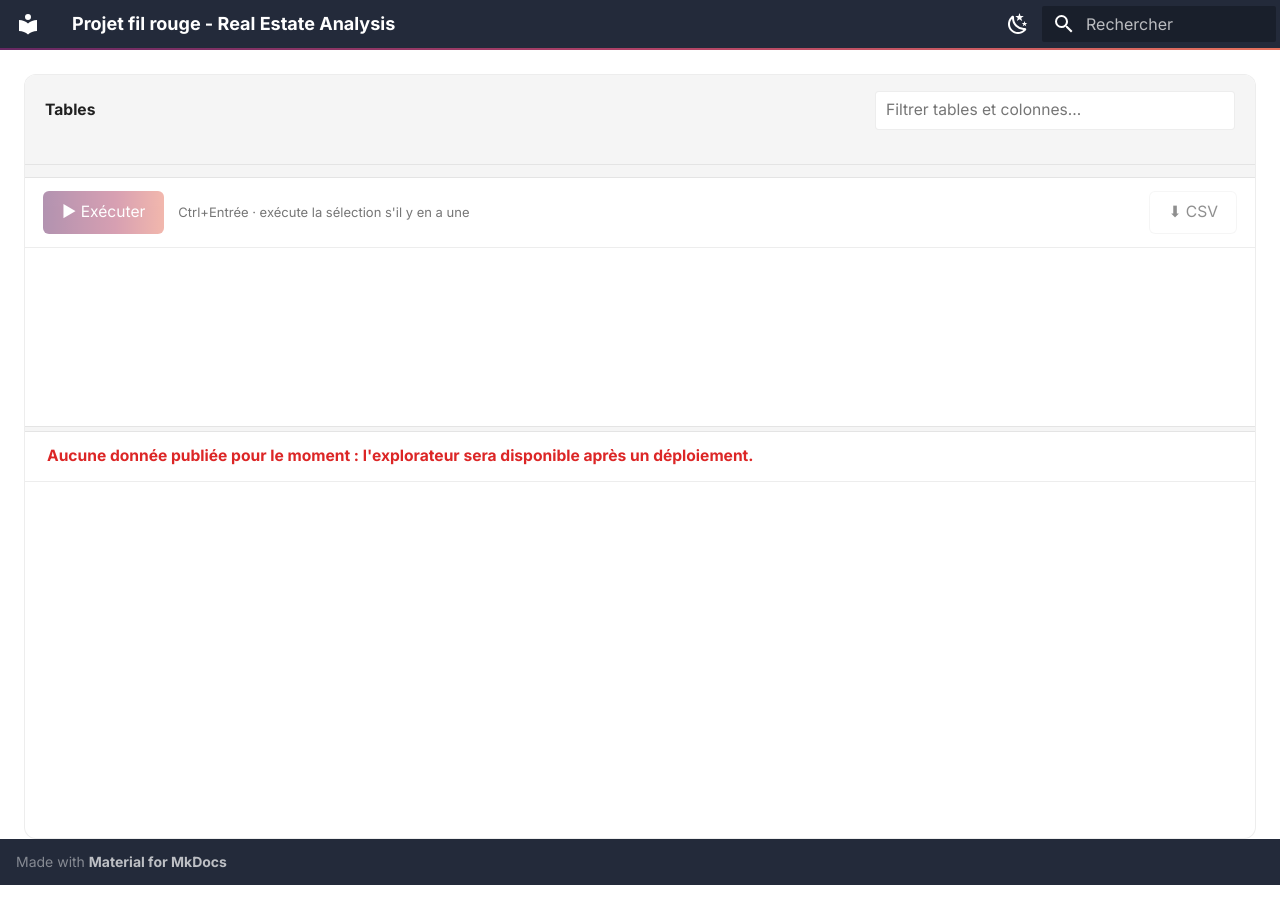
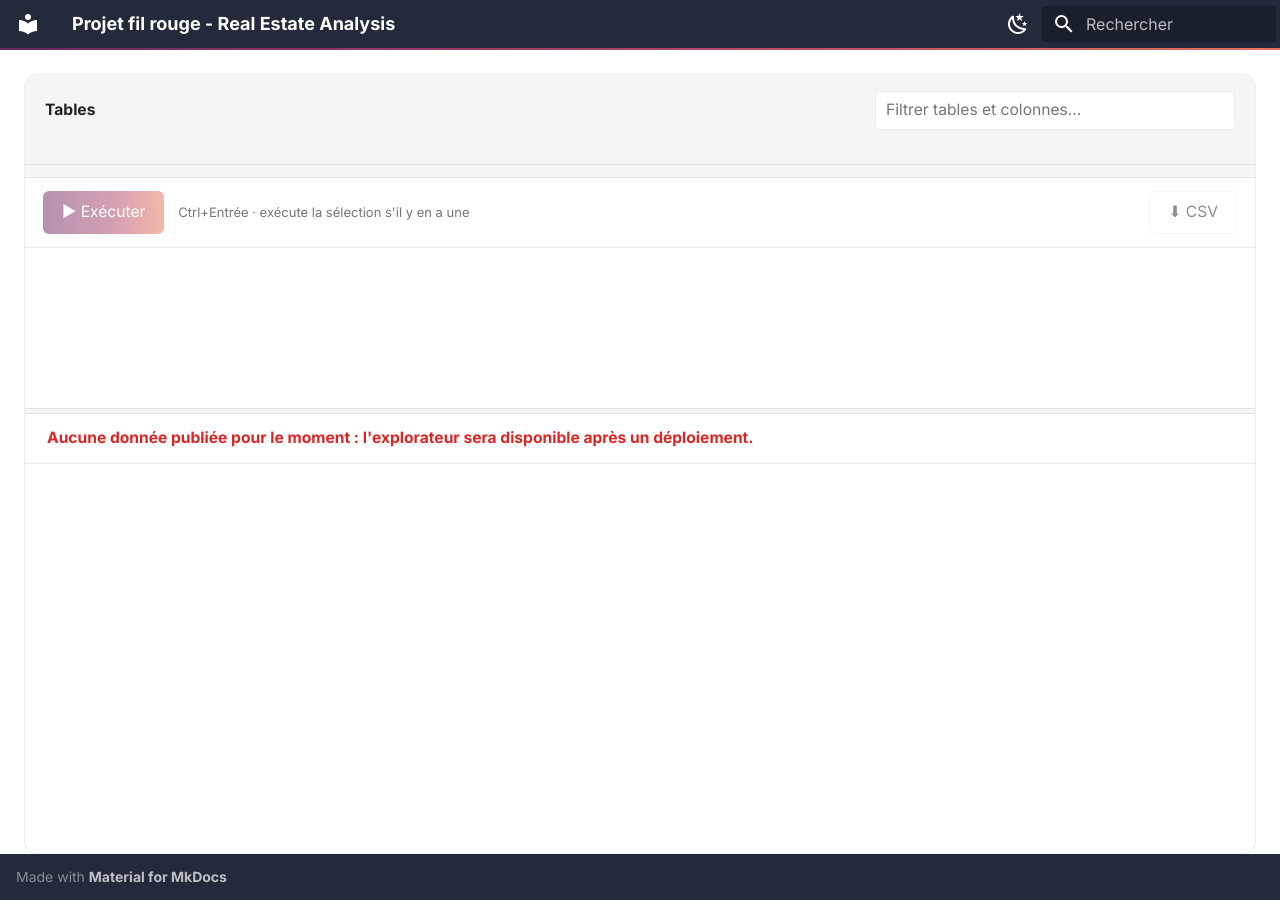
Before and after one commit to AE-Hero/Projet, an MkDocs documentation site: the page built from docs/explorer.md, in a window 1280 px wide and 900 px high, scrolled down 49 px. Built offline with MkDocs 1.6.1 and Material for MkDocs 9.7.7, drawn with Linux system fonts in a browser that asks for light colours.

Commit message:
fix: explorer

```diff
--- a/docs/stylesheets/explorer.css
+++ b/docs/stylesheets/explorer.css
@@ -17,18 +17,18 @@
   --dbx-border: var(--border);
   --dbx-muted: var(--muted-foreground);
   --dbx-bg-alt: var(--muted);
-  --dbx-editor-h: minmax(110px, 0.7fr);
+  --dbx-editor-h: 8rem;  /* hauteur de l'éditeur : se règle en tirant la barre de séparation */
   display: grid;
   grid-template-columns: minmax(0, 1fr);
   /* tables · onglets · barre d'outils · éditeur · séparateur · résultats */
-  grid-template-rows: auto auto auto var(--dbx-editor-h) 6px minmax(180px, 1.6fr);
+  grid-template-rows: auto auto auto var(--dbx-editor-h) 6px minmax(280px, 1fr);
   width: 100%;
   min-width: 0;
   max-width: 100%;
   /* occupe toute la hauteur de l'écran sous l'en-tête ; la doc se lit en dessous */
-  height: calc(100vh - 9.5rem);
-  height: calc(100dvh - 9.5rem);
-  min-height: 520px;
+  height: max(calc(100vh - 9.5rem), 780px);
+  height: max(calc(100dvh - 9.5rem), 780px);  /* la page défile si l'écran est petit */
+  min-height: 780px;
   border: 1px solid var(--dbx-border);
   border-radius: var(--radius);
   overflow: hidden;
```
